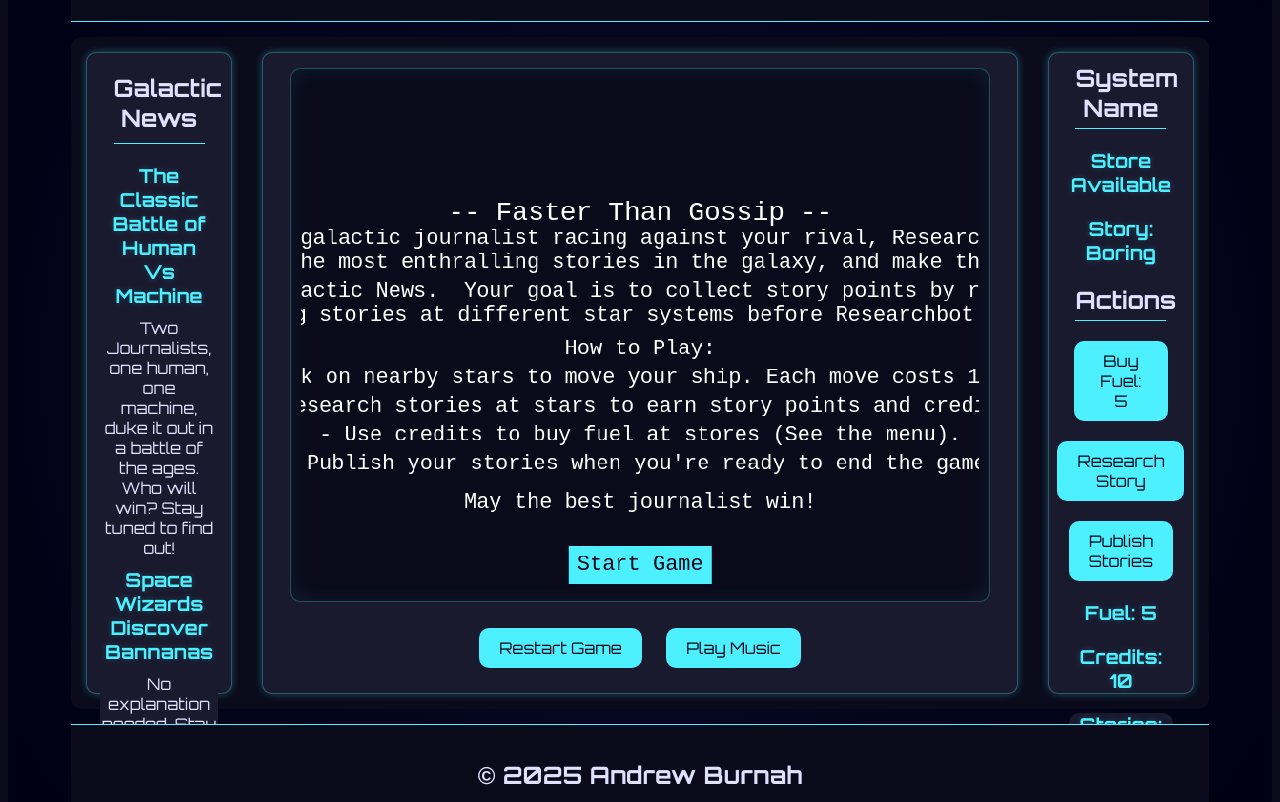
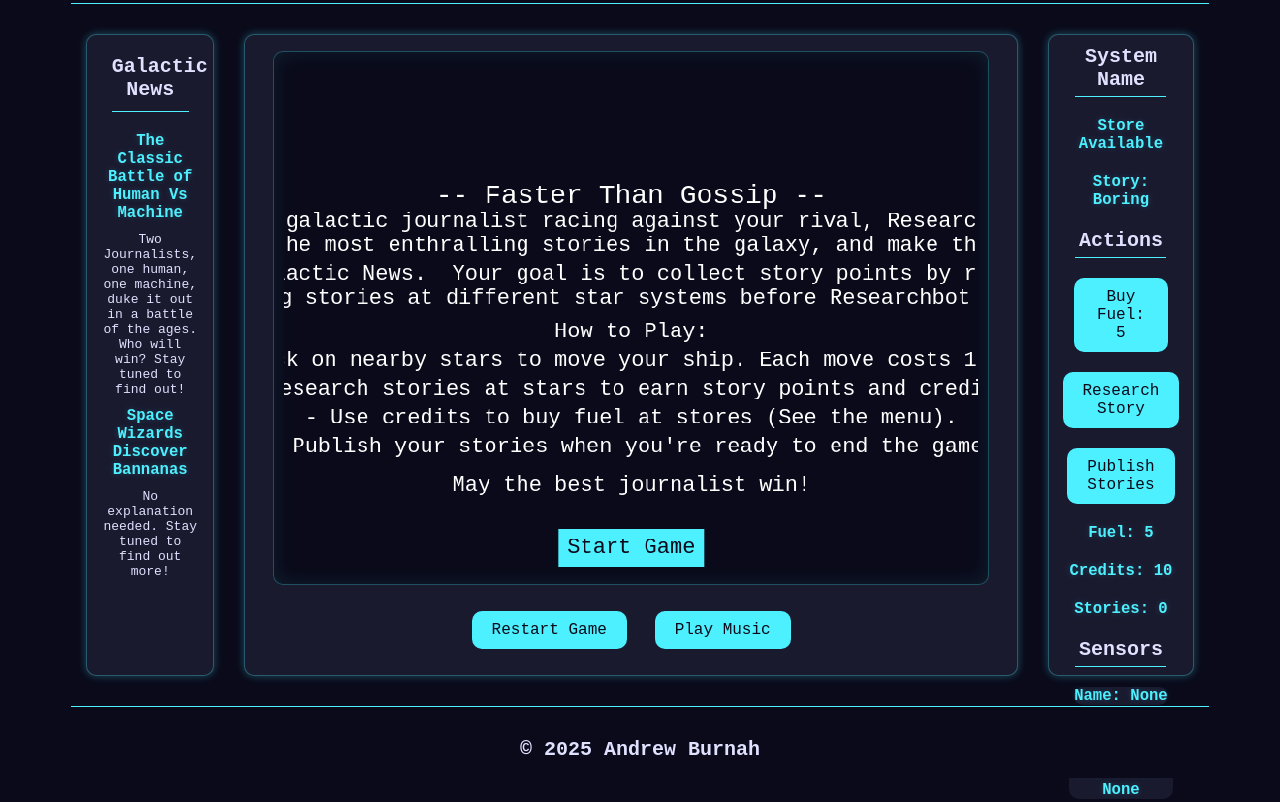
Before and after one commit to chiazmus/home, a website: page for-fun/faster-than-gossip/index.html in a window 1280 px wide. Shown: the part 85-887 px from the top of the page. Drawn offline with Linux system fonts and the light colour scheme.

Commit message:
fontchanges

```diff
--- a/for-fun/faster-than-gossip/styles.css
+++ b/for-fun/faster-than-gossip/styles.css
@@ -12,7 +12,7 @@
     background-color: var(--background-color);
     color: var(--primary);
     border-radius: 10px;
-    font-family: 'Orbitron', sans-serif;
+    font-family: monospace;
 }
 
 h1 {
@@ -36,7 +36,6 @@ body {
     flex-direction: column;
     justify-content: center;
     align-items: center;
-    background: radial-gradient(circle at center, #0a0a2a 0%, #000013 100%);
 }
 
 header {
@@ -54,6 +53,7 @@ main {
     flex-direction: row;
     justify-content: center;
     width: clamp(50%,2100px,90%);
+    background-color: var(--background-color);
 }
 
 .menu {
```
